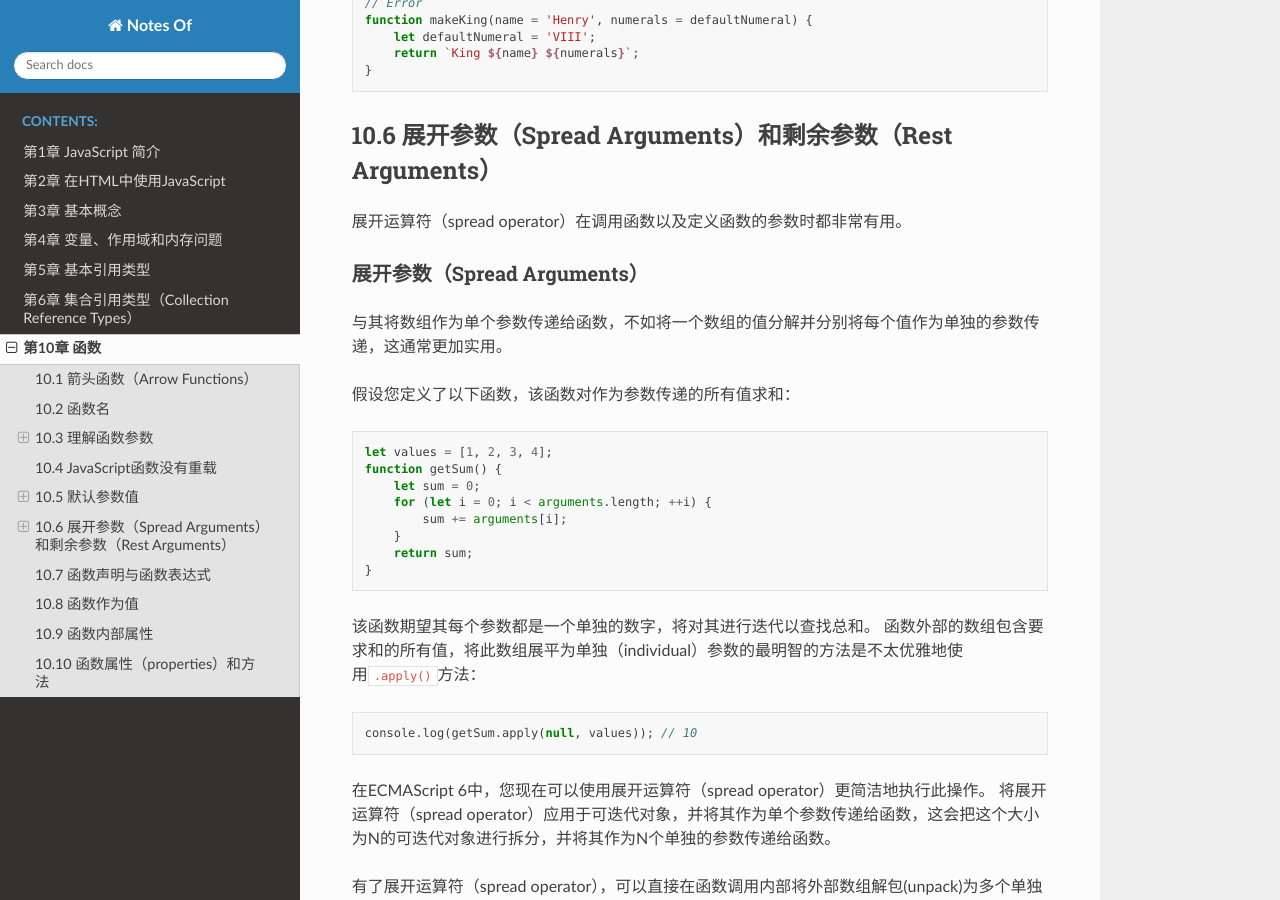
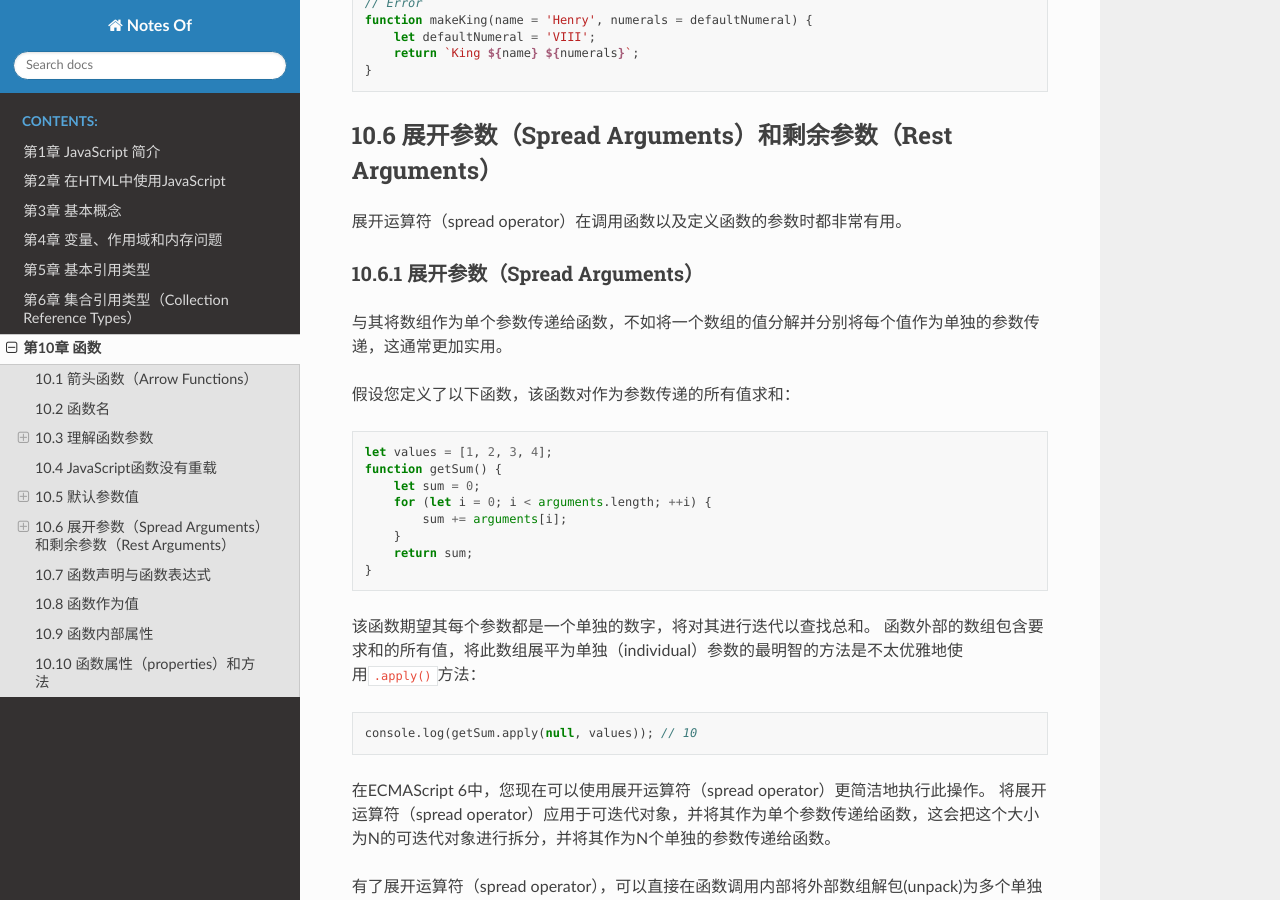
Before and after one commit to filefi/NotesOfProfessional-JavaScript-for-Web-Developers, a Sphinx documentation site: the page built from source/Chapter10-Functions.md, in a window 1280 px wide and 900 px high, scrolled down 8409 px. Built offline with Sphinx 7.4.7 and the Read the Docs theme 2.0.0, drawn with Linux system fonts in a browser that asks for light colours; some of the changed text lies outside the part shown.

Commit message:
10.6.1 ing

```diff
--- a/source/Chapter10-Functions.md
+++ b/source/Chapter10-Functions.md
@@ -443,7 +443,7 @@ function makeKing(name = 'Henry', numerals = defaultNumeral) {
 
 展开运算符（spread operator）在调用函数以及定义函数的参数时都非常有用。
 
-#### 展开参数（Spread Arguments）
+### 10.6.1 展开参数（Spread Arguments）
 
 与其将数组作为单个参数传递给函数，不如将一个数组的值分解并分别将每个值作为单独的参数传递，这通常更加实用。
 
@@ -522,7 +522,7 @@ console.log(getSum(...[0,1,2,3])); // 3
 
 
 
-#### 剩余参数（Rest Arguments）
+### 10.6.2 剩余参数（Rest Arguments）
 
 
 
```
